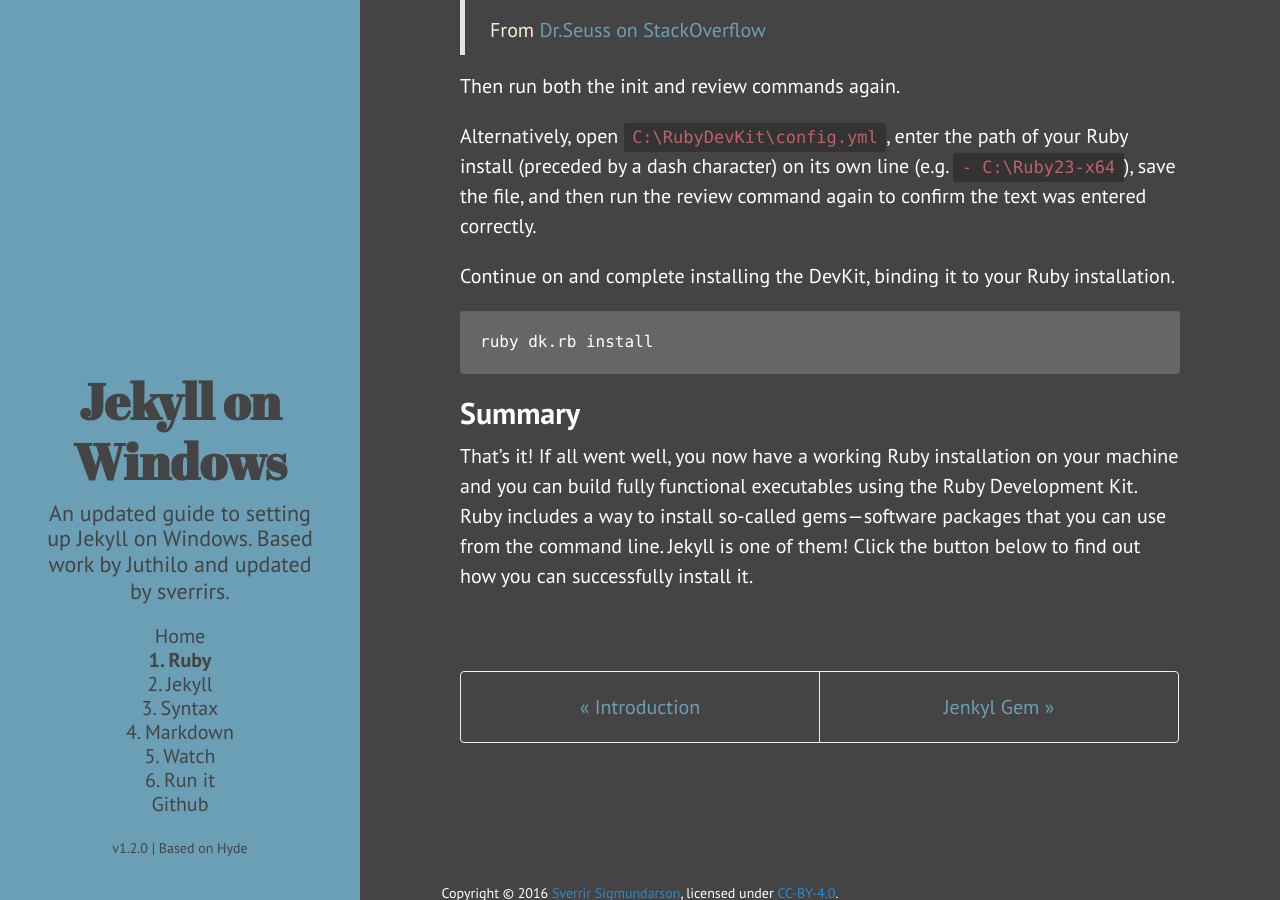
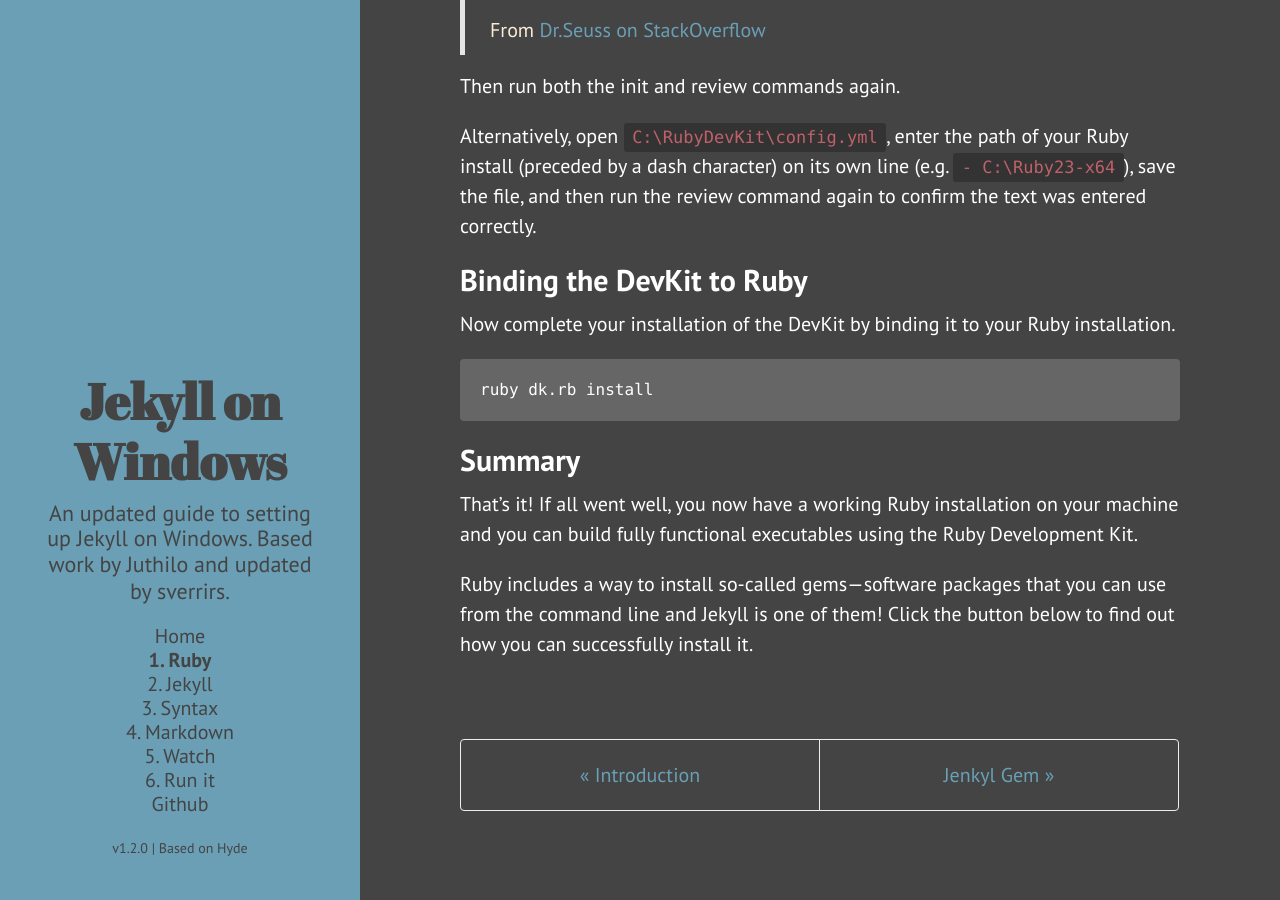
Before and after one commit to sverrirs/jekyllonwindows, a Jekyll site: the page built from 1-ruby-and-devkit.md, in a window 1280 px wide and 900 px high, scrolled down 2878 px. Built offline with Jekyll 4.4.1, drawn with Linux system fonts in a browser that asks for light colours; comment, search, counter and statistics services are not loaded.

Commit message:
Formatting in ruby install

````diff
--- a/1-ruby-and-devkit.md
+++ b/1-ruby-and-devkit.md
@@ -78,8 +78,8 @@ Then run both the init and review commands again.
 
 Alternatively, open `C:\RubyDevKit\config.yml`, enter the path of your Ruby install (preceded by a dash character) on its own line (e.g. ``` - C:\Ruby23-x64```), save the file, and then run the review command again to confirm the text was entered correctly.
 
-
-Continue on and complete installing the DevKit, binding it to your Ruby installation.
+## Binding the DevKit to Ruby
+Now complete your installation of the DevKit by binding it to your Ruby installation.
 
 ```
 ruby dk.rb install
````
Also changed, not shown: other parts of 1-ruby-and-devkit.md (+3 -1 lines).
